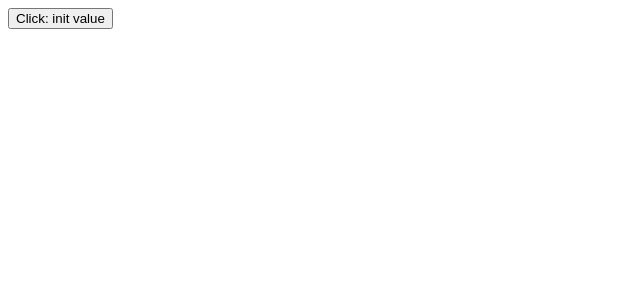
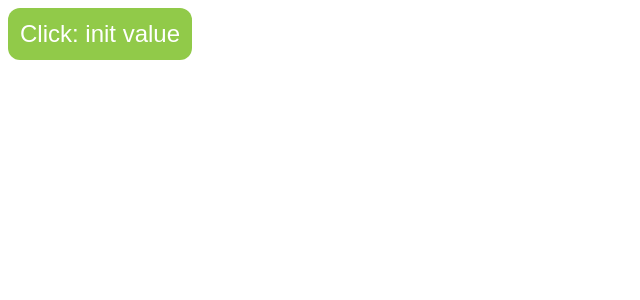
Before and after one commit to cyberpluto/arek-starter, a React app: page / in a window 1280 px wide. Shown: the top 300 px of the page, without its empty margins (0-640 px from the left). Built offline with nearby package versions, Linux system fonts and the light colour scheme.

Commit message:
Styling button with styled components

```diff
--- a/app/components/Main.jsx
+++ b/app/components/Main.jsx
@@ -1,16 +1,29 @@
 import React, {Component} from 'react'
 import {connect} from 'react-redux'
 import {exampleAction} from 'Redux/ducks/example-duck.js'
+import styled from 'styled-components'
+
+const Button = styled.button`
+	background: rgb(145,202,73);
+	border: none;
+	border-radius: .5em;
+	color: #fff;
+	font-size: 1.5em;
+	padding: .5em;
+	&:focus {
+		outline: 0;
+	}
+`
 
 class Main extends Component {
 	render() {
 		const {test, exampleAction} = this.props
 		return (
-			<button
+			<Button
 				onClick={exampleAction}
 			>
 				Click: {test}
-			</button>
+			</Button>
 		)
 	}
 }
```
